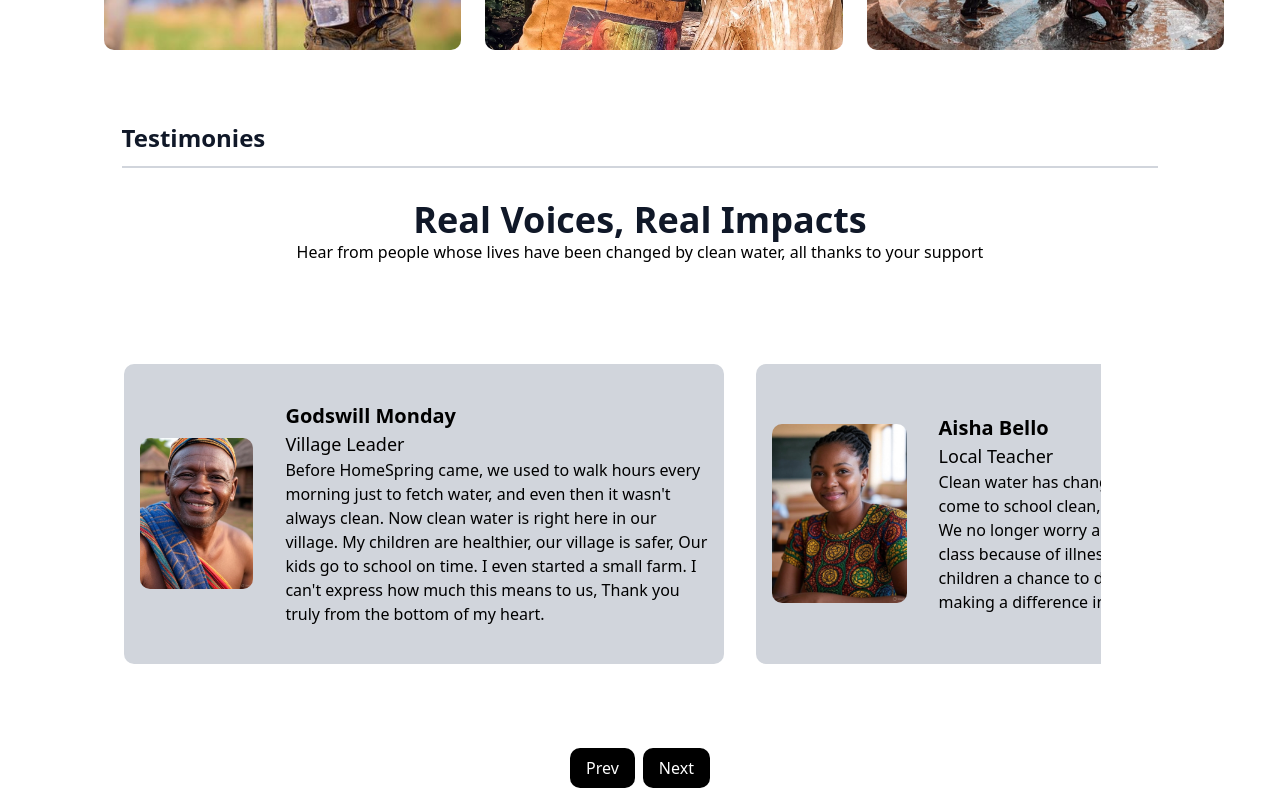
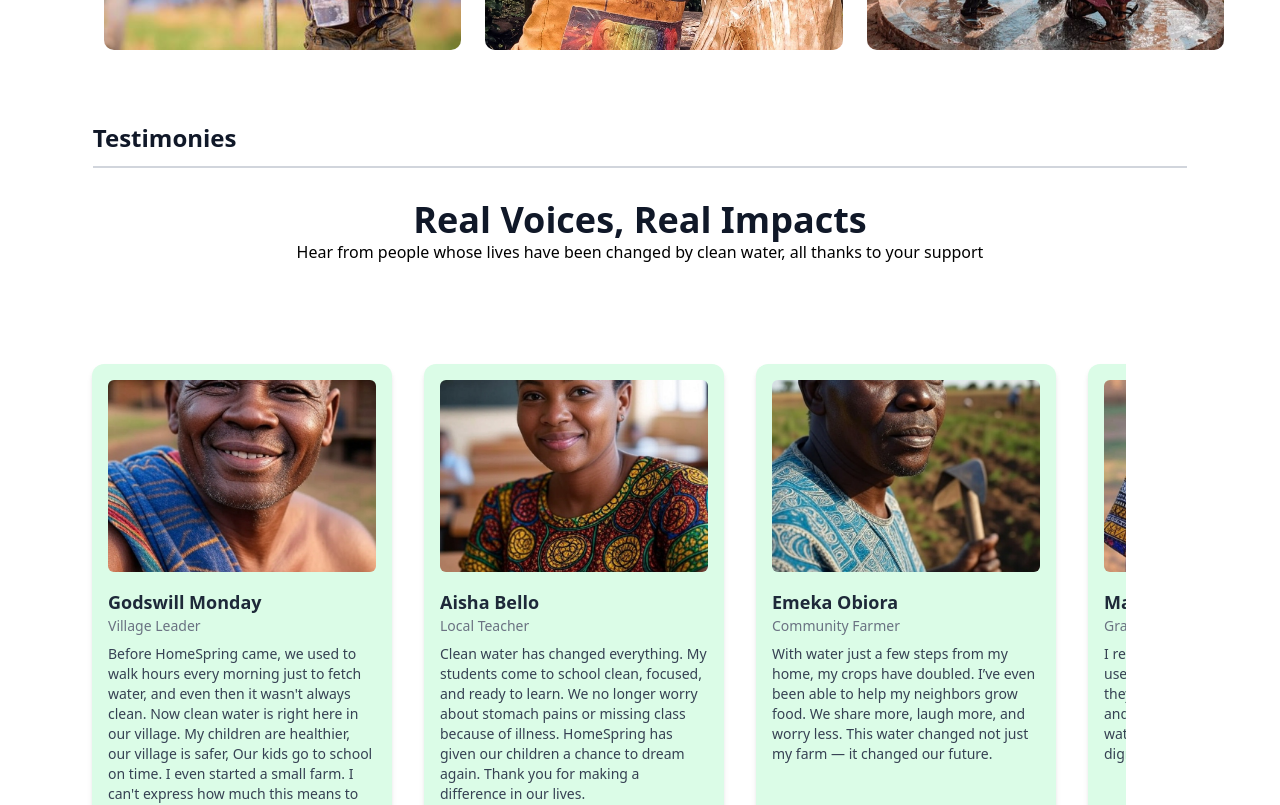
Before and after one commit to bensonwhalesdev/HomeSpring-NGO, a React (Vite) app: page / in a window 1280 px wide. Shown: the part 1680-2485 px from the top of the page. Built offline with nearby package versions, Linux system fonts and the light colour scheme.

Commit message:
files updated

```diff
--- a/package.json
+++ b/package.json
@@ -10,6 +10,7 @@
     "preview": "vite preview"
   },
   "dependencies": {
+    "framer-motion": "^12.15.0",
     "react": "^19.1.0",
     "react-dom": "^19.1.0"
   },
--- a/src/components/OurTestimonies/index.jsx
+++ b/src/components/OurTestimonies/index.jsx
@@ -4,7 +4,7 @@ import TesttimonySectCard from './TesttimonySectCard';
 
 const OurTestimonies = () => {
     const [translateX, setTranslateX] = useState(0);
-  const CARD_WIDTH = 200;
+  const CARD_WIDTH = 120;
 
   const maxTranslate = CARD_WIDTH * 3;
 
@@ -21,7 +21,7 @@ const OurTestimonies = () => {
   };
 
   return (
-    <div className='w-[90%] mx-auto'>
+    <div className='w-[95%] mx-auto'>
      <h1 className="text-xl md:text-2xl font-bold text-gray-900 w-[90%] mx-auto mt-8 border-b-2 border-gray-300 pb-3">Testimonies</h1>
     <div className='text-center mt-8 mb-10'>
      <h1 className='text-4xl font-bold text-gray-900'>Real Voices, Real Impacts</h1>
@@ -34,12 +34,13 @@ const OurTestimonies = () => {
         <OurTestimoniesCard image={'/leader.jpg'} name={'Godswill Monday'} position={'Village Leader'} testimony={"Before HomeSpring came, we used to walk hours every morning just to fetch water, and even then it wasn't always clean. Now clean water is right here in our village. My children are healthier, our village is safer, Our kids go to school on time. I even started a small farm. I can't express how much this means to us, Thank you truly from the bottom of my heart."}/>
          <OurTestimoniesCard image={'/teacher.jpg'} name={'Aisha Bello'} position={'Local Teacher'} testimony={"Clean water has changed everything. My students come to school clean, focused, and ready to learn. We no longer worry about stomach pains or missing class because of illness. HomeSpring has given our children a chance to dream again. Thank you for making a difference in our lives."}/>
          <OurTestimoniesCard image={'/farmer.jpg'} name={'Emeka Obiora'} position={'Community Farmer'} testimony={"With water just a few steps from my home, my crops have doubled. I’ve even been able to help my neighbors grow food. We share more, laugh more, and worry less. This water changed not just my farm — it changed our future."}/>
+         <OurTestimoniesCard image={'/granny.jpg'} name={'Mama Nkechi'} position={'Grandmother'} testimony={"I remember when my grandchildren used to cry from thirst or sickness. Now, they smile every day. We cook, clean, and bathe with confidence, knowing the water is safe. HomeSpring brought dignity back to our daily life."}/>
     </div>
      </div>
      <div className="space-x-2 text-center mt-6">
-        <button onClick={handlePrev} className="bg-[#000] text-[#fff] py-2 px-4 rounded-[10px] cursor-pointer"
+        <button onClick={handlePrev} className="bg-green-400 hover:bg-green-500 text-[#fff] py-2 px-4 rounded-[10px] cursor-pointer"
           disabled={translateX === 0}>Prev</button>
-        <button onClick={handleNext} className="bg-[#000] text-[#fff] py-2 px-4 rounded-[10px] cursor-pointer"
+        <button onClick={handleNext} className="bg-green-400 hover:bg-green-500 text-[#fff] py-2 px-4 rounded-[10px] cursor-pointer"
           disabled={translateX >= maxTranslate}>Next</button>
       </div>
 
--- a/src/components/OurTestimoniesCard/index.jsx
+++ b/src/components/OurTestimoniesCard/index.jsx
@@ -1,22 +1,18 @@
-import React from 'react'
+import React from 'react';
 
-const OurTestimoniesCard = ({image, text, name, position, testimony}) => {
+const OurTestimoniesCard = ({ image, name, position, testimony }) => {
   return (
-    <>
-      <div className='w-[90%] mx-auto'>
-        <div className='flex bg-gray-300 gap-[2em] items-center w-[600px] h-[300px] justify-center p-4 rounded-[10px]'>
-          <div>
-            <img className=' rounded-[10px]' src={image} alt="" />
-          </div>
-          <div>
-            <h3 className=' text-[20px] font-bold'>{name}</h3>
-            <p className='text-[18px]'>{position}</p>
-            <p> {testimony} </p>
-          </div>
-        </div>
-      </div>
-    </>
-  )
-}
+    <div className="min-w-[300px] max-w-[300px] bg-green-100 rounded-xl shadow-md p-4 flex-shrink-0">
+      <img
+        src={image}
+        alt={name}
+        className="w-full h-48 object-cover rounded-md mb-4"
+      />
+      <h3 className="text-lg font-bold text-gray-800">{name}</h3>
+      <p className="text-sm text-gray-500 mb-2">{position}</p>
+      <p className="text-sm text-gray-700">{testimony}</p>
+    </div>
+  );
+};
 
-export default OurTestimoniesCard
+export default OurTestimoniesCard;
```
Also changed, not shown: src/components/OurTestimonies/TesttimonySectCard.jsx (+4 -13 lines), 1 other file (tests, documents, lock files or other folders).
